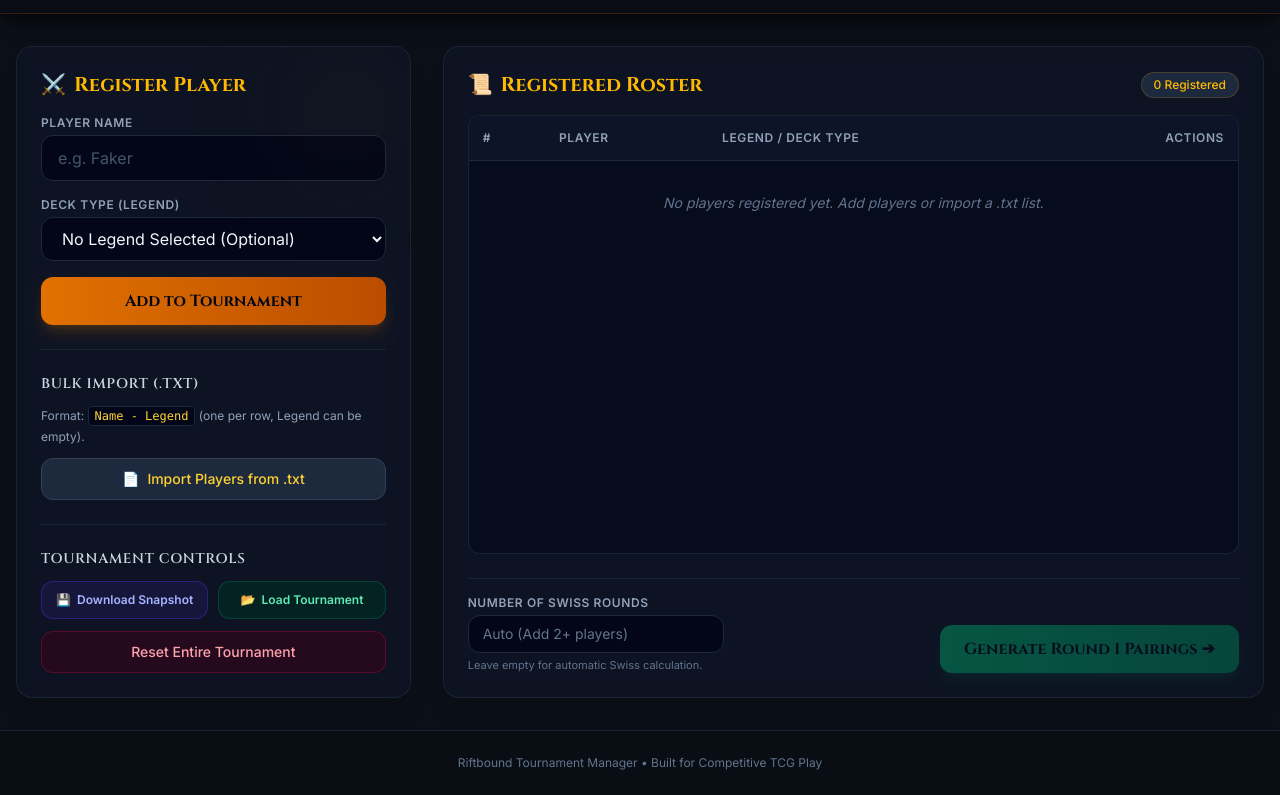
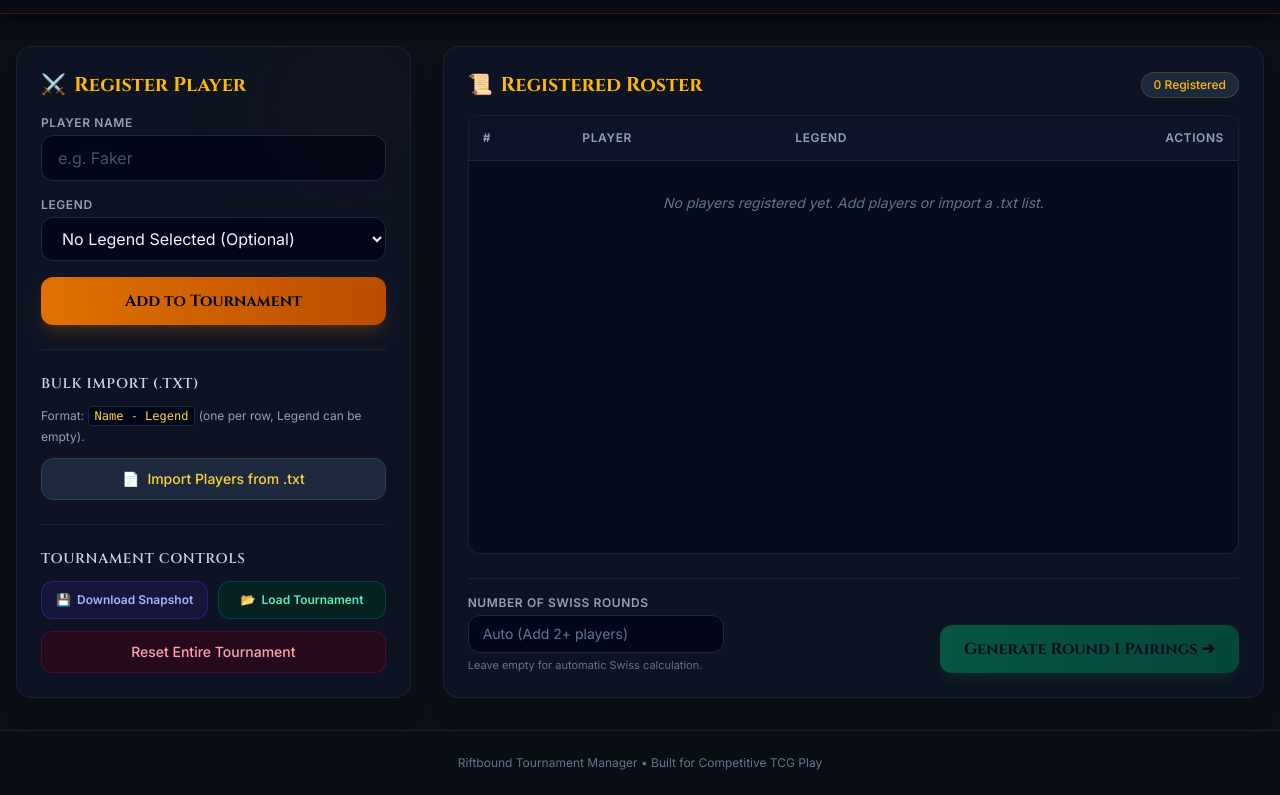
Before and after one commit to 625th/Rift-Tourneys, a plain HTML site: page index.html in a window 1280 px wide. Shown: the part 109-904 px from the top of the page. Drawn offline with nearby package versions, Linux system fonts and the light colour scheme.

Commit message:
Add files via upload

```diff
--- a/index.html
+++ b/index.html
@@ -68,7 +68,7 @@
                                 class="w-full bg-slate-950 border border-slate-800 rounded-xl px-4 py-2.5 text-slate-100 placeholder-slate-600 focus:outline-none focus:border-amber-500 transition-colors">
                         </div>
                         <div>
-                            <label class="block text-xs uppercase tracking-wider text-slate-400 font-semibold mb-1">Deck Type (Legend)</label>
+                            <label class="block text-xs uppercase tracking-wider text-slate-400 font-semibold mb-1">Legend</label>
                             <select id="p-deck"
                                 class="w-full bg-slate-950 border border-slate-800 rounded-xl px-4 py-2.5 text-slate-100 focus:outline-none focus:border-amber-500 transition-colors">
                                 <option value="" selected>No Legend Selected (Optional)</option>
@@ -124,7 +124,7 @@
                                 <tr class="bg-slate-900/80 text-slate-400 text-xs uppercase tracking-wider border-b border-slate-800">
                                     <th class="p-3.5 font-semibold">#</th>
                                     <th class="p-3.5 font-semibold">Player</th>
-                                    <th class="p-3.5 font-semibold">Legend / Deck Type</th>
+                                    <th class="p-3.5 font-semibold">Legend</th>
                                     <th class="p-3.5 font-semibold text-right">Actions</th>
                                 </tr>
                             </thead>
@@ -369,7 +369,7 @@
                 <div class="flex flex-col sm:flex-row justify-between items-start sm:items-center gap-4 mb-6">
                     <div>
                         <h2 class="text-xl font-bold font-arcane text-amber-400 flex items-center gap-2">
-                            <span>🎛️</span> Legend Head-to-Head Winrate Matrix
+                            <span>🎯</span>  Winrate Matrix
                         </h2>
                         <p class="text-xs text-slate-400 mt-1">Row Legend win percentage against Column Legend across completed tournament matches.</p>
                     </div>
```
